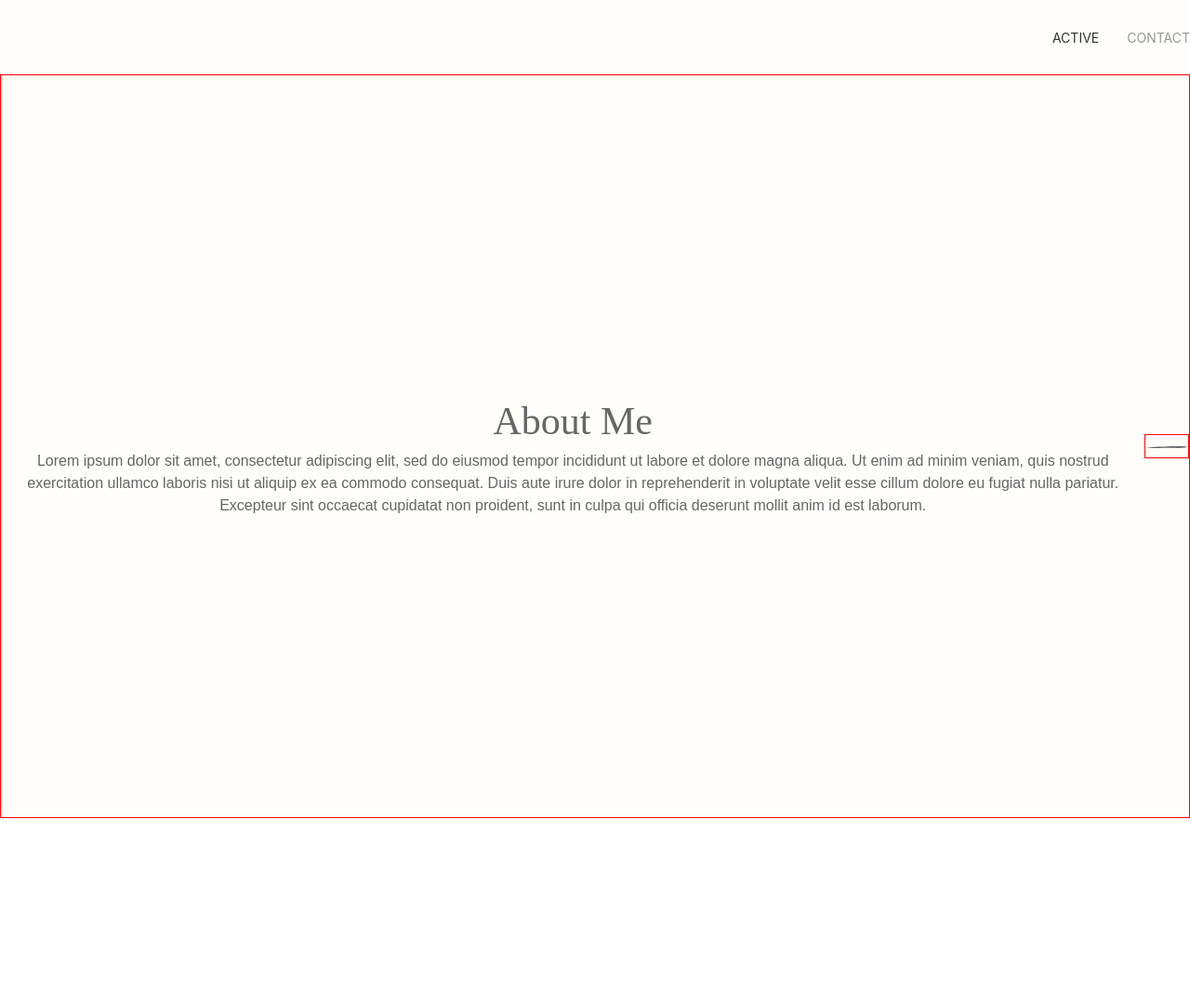
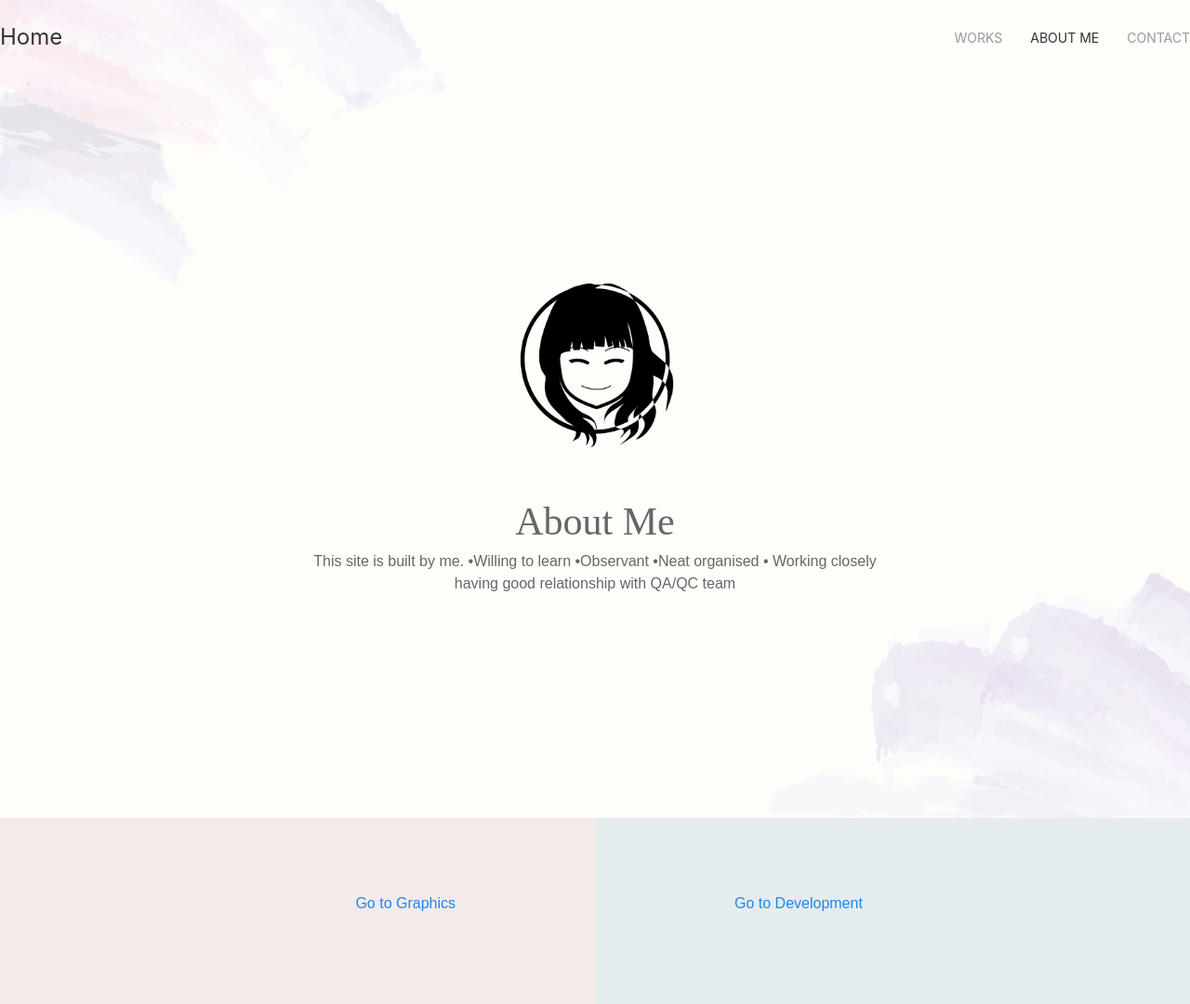
Before and after one commit to Violet-lin/portfolio, a plain HTML site: page aboutme.html in a window 1280 px wide. Shown: the whole page at 93% size. Before the commit the page ends 880 px from the top, so only its background shows below. Drawn offline with nearby package versions, Linux system fonts and the light colour scheme; a web font is replaced by a local one.

Commit message:
update: draft about me

```diff
--- a/aboutme.html
+++ b/aboutme.html
@@ -33,44 +33,51 @@
     <meta name="theme-color" content="#fafafa" />
   </head>
 
-  <body>
-    <div>
-      <div id="aboutLanding" class="sectionOutline">
-        <nav
-          class="uk-navbar-container uk-navbar-transparent"
-          uk-navbar
-          uk-sticky
-        >
+
+      <div id="aboutMe">
+        <!-- -- nav -- -->
+        <nav class="uk-navbar-container uk-navbar-transparent" uk-navbar uk-sticky>
+          <div class="uk-navbar-left">
+            <a class="uk-navbar-item uk-logo" href="index.html">Home</a>
+          </div>
           <div class="uk-navbar-right">
             <ul class="uk-navbar-nav">
-              <li class="uk-active"><a href="#">Active</a></li>
-              <li class="uk-transition-toggle" tabindex="0">
-                <a href="#">Contact</a>
-              </li>
+              <li class="uk-transition-toggle" tabindex="0"><a href="gallery_logo.html">Works</a></li>
+              <li class="uk-active"><a href="#">About Me</a></li>
+              <li class="uk-transition-toggle" tabindex="0"><a href="index.html#contactme">Contact</a></li>
             </ul>
           </div>
         </nav>
-        <div
-          class="uk-flex uk-flex-middle uk-flex-center outlineTem"
-          uk-height-viewport
-        >
-          <div id="aboutLanding-content" class="uk-text-center">
-            <img src="img/aboutme.png" alt="" />
-            <div class="aboutLanding-content-text uk-align-center">
+        <!-- -- nav -- -->
+        <div class="vport uk-flex uk-flex-middle uk-flex-center " uk-height-viewport>
+          <div class="content">
+            <div class="character">
+              <img src="tile.png" alt="" />
+            </div>
+            <div class="text-content uk-align-center uk-text-center">
               <h1>About Me</h1>
               <div>
-                Lorem ipsum dolor sit amet, consectetur adipiscing elit, sed do
-                eiusmod tempor incididunt ut labore et dolore magna aliqua. Ut
-                enim ad minim veniam, quis nostrud exercitation ullamco laboris
-                nisi ut aliquip ex ea commodo consequat. Duis aute irure dolor
-                in reprehenderit in voluptate velit esse cillum dolore eu fugiat
-                nulla pariatur. Excepteur sint occaecat cupidatat non proident,
-                sunt in culpa qui officia deserunt mollit anim id est laborum.
+                This site is built by me.
+
+                •Willing to learn
+                •Observant
+                •Neat organised
+                • Working closely having good relationship with QA/QC team
+                <br/><br/>
+
               </div>
             </div>
           </div>
-          <div class="aboutFooter outlineTem">
-            <svg version="1.1" xmlns="http://www.w3.org/2000/svg" xmlns:xlink="http://www.w3.org/1999/xlink" x="0px" y="0px"
+        </div>
+        <div class="footer-nav sectionOutline uk-grid-collapse uk-child-width-expand" uk-grid>
+
+          <a href="gallery_logo.html">
+            <div class="footer-navbtn-left col_graphics">
+              <div class="footer-content">
+                Go to Graphics
+              </div>
+              <div>
+                <!-- <svg version="1.1" xmlns="http://www.w3.org/2000/svg" xmlns:xlink="http://www.w3.org/1999/xlink" x="0px" y="0px"
                 width="114.57px" height="5.12px" viewBox="0 0 114.57 5.12" style="overflow:visible;enable-background:new 0 0 114.57 5.12;"
                 xml:space="preserve">
                 <path class="st0" d="M87.23,0c-0.01,0.1,0.37,0.2-0.22,0.24c-1.86,0.1-3.35-0.24-5.2-0.14c-0.04,0.05-0.09,0.11-0.13,0.16
@@ -85,9 +92,37 @@
                 c0.04-0.05-1.13-0.06-1.72-0.06c3.62-0.08,5.62-0.34,2.31-0.63c1.15,0.01,2.77,0.12,3.98,0.08c0,0-0.01,0-0.01,0
                 c-0.61-0.01-1.65-0.06-2.21-0.07c0.69,0,1.38,0.01,2.07,0.01c-0.11-0.04-0.23-0.07-0.36-0.11c-0.51-0.03-1.03-0.06-1.57-0.06
                 c0.46,0,0.91,0.01,1.37,0.01c-0.34-0.09-0.74-0.17-1.17-0.25c-1.63-0.17-3.19-0.42-4.07-0.43C101.5,0.1,94.35,0.01,87.23,0z"/>
-          </svg>
+                </svg> -->
               </div>
             </div>
+          </a>
+
+          <a href="gallery_psdtut.html">
+            <div class="footer-navbtn-right col_code">
+              <div class="footer-content">
+                Go to Development
+              </div>
+              <div>
+                <!-- <svg version="1.1" xmlns="http://www.w3.org/2000/svg" xmlns:xlink="http://www.w3.org/1999/xlink" x="0px" y="0px"
+                width="114.57px" height="5.12px" viewBox="0 0 114.57 5.12" style="overflow:visible;enable-background:new 0 0 114.57 5.12;"
+                xml:space="preserve">
+                <path class="st0" d="M87.23,0c-0.01,0.1,0.37,0.2-0.22,0.24c-1.86,0.1-3.35-0.24-5.2-0.14c-0.04,0.05-0.09,0.11-0.13,0.16
+                c-1.44-0.07-2.93-0.15-4.46-0.23c-2.81,0.03-5.61,0.07-8.4,0.12c0.07,0.06,0.11,0.11-0.17,0.13c-1.16,0.04-2.77-0.01-4.43-0.03
+                c-0.25,0.01-0.49,0.02-0.73,0.03c-0.19,0.03-0.24,0.09-0.27,0.13c-0.75,0-1.42-0.02-2.04-0.04C52.99,0.73,44.7,1.08,35.71,1.45
+                c-1.9,0.15-3.8,0.3-5.64,0.37c-2.72,0.06-6.18-0.03-8.82-0.08c0.4,0.58-6.05,0.76-4.78,1.35c-1.76-0.04-4.41-0.11-4.55,0.05
+                c-0.42,0.48-1.79,0.99-6.46,1.22C3.64,4.4,0.84,4.19,0.19,4.29c-1.01,0.15,2.36,0.35,1.35,0.5c6.77,0.11,13.45,0.3,20.19,0.33
+                c1.68,0.01,3.38,0,5.05-0.01c1.68-0.01,3.36-0.02,5.05-0.03c3.37-0.01,6.77-0.02,10.2-0.04c4.67-0.25,36.17-0.39,44.26-0.29
+                c0.25,0,0.49-0.01,0.73-0.01c4.41,0.03,9.78-0.02,13.51-0.24c1.71-0.13,3.46-0.3,5.19-0.46c-0.81-0.09-1.55-0.19-2.2-0.28
+                c1.77,0.01,3.53,0.02,4.21-0.08c3.76-0.24,1.63-0.53,0.18-0.91c-1.04-0.17,0.37-0.43-1.26-0.6c1.17,0.01,1.76,0.01,2.94,0.02
+                c0.13-0.16-3.62,0.08-2.81-0.18c1.13,0.06,2.4-0.04,3.57-0.03c-0.41-0.22-4.07-0.08-3.89-0.29c0.63-0.05,3.3,0.29,3.53,0.02
+                c0.04-0.05-1.13-0.06-1.72-0.06c3.62-0.08,5.62-0.34,2.31-0.63c1.15,0.01,2.77,0.12,3.98,0.08c0,0-0.01,0-0.01,0
+                c-0.61-0.01-1.65-0.06-2.21-0.07c0.69,0,1.38,0.01,2.07,0.01c-0.11-0.04-0.23-0.07-0.36-0.11c-0.51-0.03-1.03-0.06-1.57-0.06
+                c0.46,0,0.91,0.01,1.37,0.01c-0.34-0.09-0.74-0.17-1.17-0.25c-1.63-0.17-3.19-0.42-4.07-0.43C101.5,0.1,94.35,0.01,87.23,0z"/>
+                 </svg> -->
+              </div>
+            </div>
+          </a>
+
       </div>
       </div>
     <script src="js/vendor/modernizr-3.11.2.min.js"></script>
```
Also changed, not shown: img/violet_chibi.svg (added), img/violet_chibi_mask.svg (added). Lines whose indentation alone changed are shown as unchanged.
